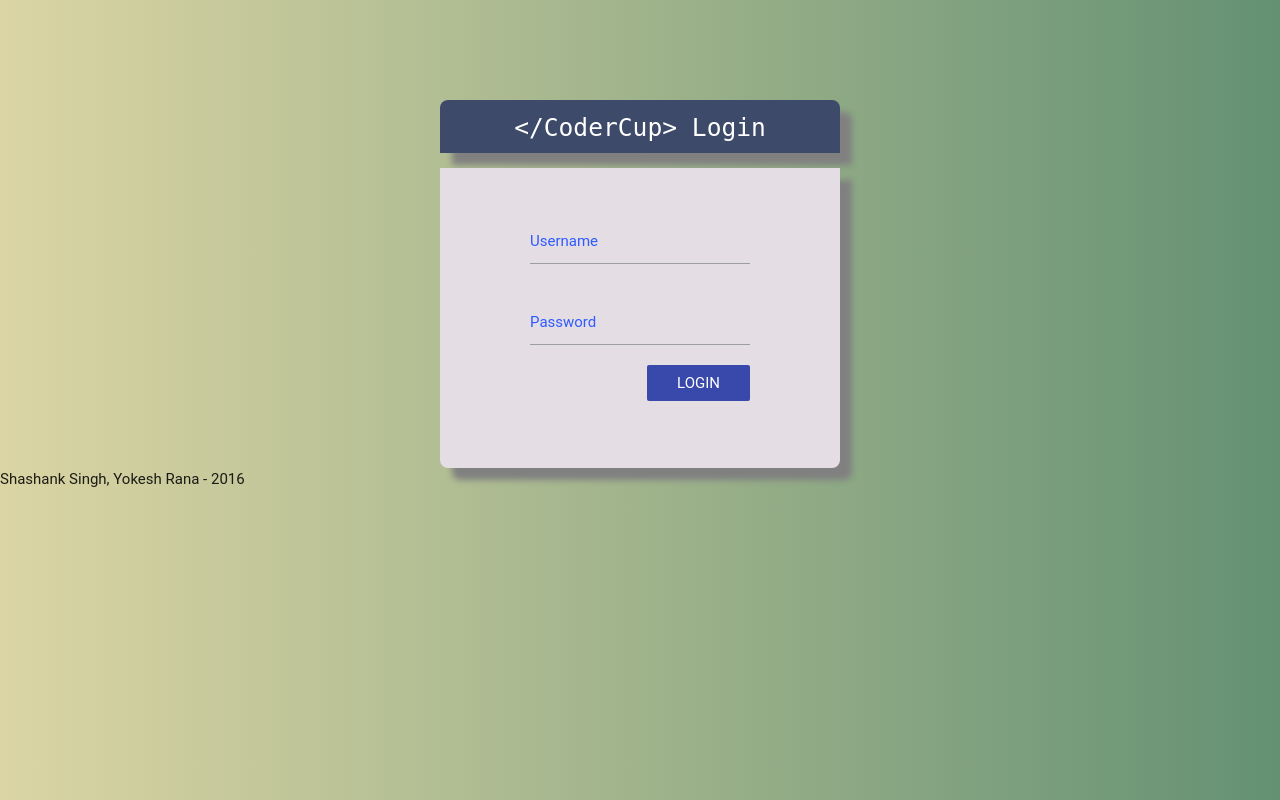
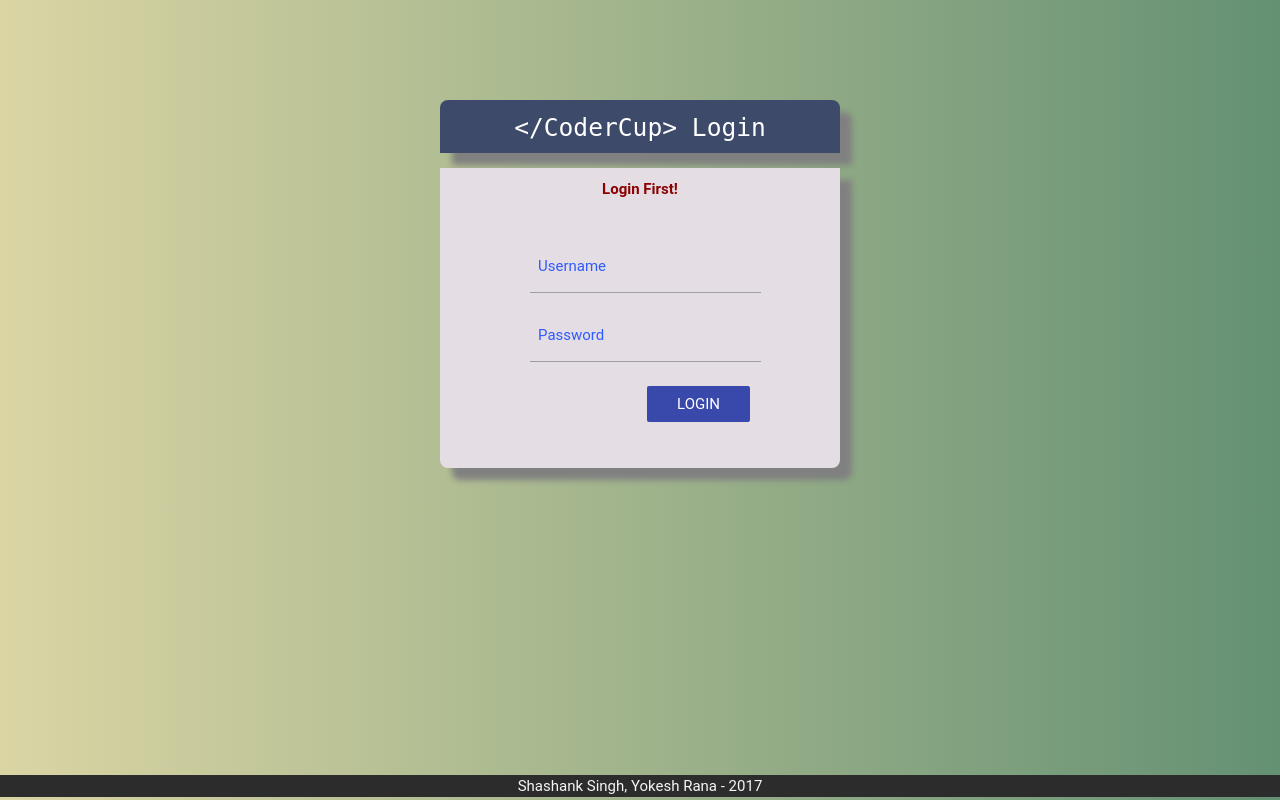
Before and after one commit to yokeshrana/CoderCup, a PHP site: page /login.php?error=unauthorized in a window 1280 px wide. Run offline with PHP 8.4, Linux system fonts and the light colour scheme; some web fonts are replaced.

Commit message:
Admin section started

```diff
--- /dev/null
+++ b/admin/footer.php
@@ -0,0 +1,4 @@
+
+</div>
+</body>
+</html>
--- a/header.php
+++ b/header.php
@@ -12,8 +12,6 @@ $title = '';
         body {
             font-family: "Lato", sans-serif;
             min-width: 1400px;
-        / / background-color: #ff6599;
-        / / color: #fff;
 
             background: #abbaab; /* fallback for old browsers */
             background: -webkit-linear-gradient(to left, #abbaab, #ffffff); /* Chrome 10-25, Safari 5.1-6 */
--- a/includes/common.php
+++ b/includes/common.php
@@ -5,7 +5,7 @@ session_start();
 
 function isLoggedin()
 {
-    return isset($_SESSION['username']);
+    return isset($_SESSION['username']) ;
 }
 
 function dbConnect()
--- a/index.php
+++ b/index.php
@@ -3,7 +3,7 @@
 require_once('includes/bootstrap.php');
 
 if(!isLoggedin())
-    header('location:login.php');
+    header('location:login.php?error=unauthorized');
 
 include('header.php');
 
--- a/login.php
+++ b/login.php
@@ -1,30 +1,36 @@
 <?php
-if(isset($_SESSION['username']))
+require_once('includes/bootstrap.php');
+
+if (isLoggedin()) {
     header('Location:index.php');
+    die();
+} else if (isset($_POST['username']) && isset($_POST['password'])) {
 
-if(isset($_POST['username']) && isset($_POST['password']))
-{
-    require_once ('includes/bootstrap.php');
     $con = dbConnect();
 
     $username = mysqli_real_escape_string($con, trim($_POST['username']));
     $password = mysqli_real_escape_string($con, trim($_POST['password']));
-    $sql = "SELECT username FROM users WHERE username='".$username."' AND password='".$password."'";
+    $sql = "SELECT username FROM users WHERE username='" . $username . "' AND password='" . $password . "'";
 
     $result = mysqli_query($con, $sql);
 
     echo mysqli_error($con);
 
-    if(mysqli_num_rows($result)>0)
+    if (mysqli_num_rows($result) > 0) {
+        if ($username == 'admin') //If admin tried logging in
         {
-        session_start();
+            $_SESSION['admin'] = true;
+            header('Location:admin/index.php');
+        } else {
             $_SESSION['username'] = $username;
             header('Location:index.php?welcome=1');
         }
-
-    else //Login details did not match
+    } else //Login details did not match
     {
+        if ($username == 'admin')
+            header('Location:login.php?error=AdminKeSathKhilwad');
         //echo($sql); die($result);
+        else
             header('Location:login.php?error=invalid');
     }
 
@@ -65,13 +71,14 @@ if(isset($_POST['username']) && isset($_POST['password']))
             box-shadow: grey 12px 12px 6px;
         }
 
-        .alert{
+        .alert {
             color: darkgreen;
             width: 100%;
             text-align: center;
             font-weight: bold;
         }
-        .alert-warn{
+
+        .alert-warn {
             width: 100%;
             text-align: center;
             color: darkred;
@@ -81,19 +88,38 @@ if(isset($_POST['username']) && isset($_POST['password']))
         .form-container {
             margin: 40px 80px;
         }
-        input{
-            padding: 3px;
-            padding-left:6px !;
+
+        .input-field input{
+            margin-bottom:2px;
         }
+
+        .footer {
+            position: absolute;
+            bottom: 3px;
+            width: 100%;
+            margin: auto;
+            text-align: center;
+            color: whitesmoke;
+            background-color: #2c2c2c;
+        }
+
+        input {
+            padding: 3px !important;
+            padding-left: 8px !important;
+        }
+
         input::-webkit-input-placeholder {
             color: #2d5bff !important;
         }
+
         input:-moz-placeholder { /* Firefox 18- */
             color: red !important;
         }
-        input::-moz-placeholder {  /* Firefox 19+ */
+
+        input::-moz-placeholder { /* Firefox 19+ */
             color: red !important;
         }
+
         input:-ms-input-placeholder {
             color: red !important;
         }
@@ -109,33 +135,36 @@ if(isset($_POST['username']) && isset($_POST['password']))
 <div class="main-container">
     <div class="alert-warn">
         <?php
-            if(isset($_GET['error']) && $_GET['error']=='invalid')
+        if (isset($_GET['error']) && $_GET['error'] == 'invalid')
             echo 'Incorrect Credentials!';
+        else if (isset($_GET['error']) && $_GET['error'] == 'unauthorized')
+            echo 'Login First!';
+        else if (isset($_GET['error']) && $_GET['error'] == 'AdminKeSathKhilwad')
+            echo 'Admin Se Mazak Nahi Bhai!';
         ?>
     </div>
     <div class="alert">
         <?php
-        if(isset($_GET['action']) && $_GET['action']=='logout')
+        if (isset($_GET['action']) && $_GET['action'] == 'logout')
             echo 'Logged Out Successfully!';
         ?>
     </div>
     <div class="form-container">
         <form class="col s12" action="login.php" method="post">
-            <div class="form-element">
-                <input type="text" placeholder="Username" name="username">
+            <div class="input-field">
+                <input class="browser-default" type="text" placeholder="Username" name="username">
             </div>
-
             <div class="input-field">
                 <input class="browser-default" type="password" placeholder="Password"
                        name="password">
-                </div>
+            </div><br>
             <button class="btn-flat indigo darken-1 white-text right">Login</button>
 
 
         </form>
     </div>
 </div>
-<div class="modal-fixed-footer">Shashank Singh, Yokesh Rana - 2016</div>
+<div class="footer">Shashank Singh, Yokesh Rana - 2017</div>
 </body>
 
 </html>
```
Also changed, not shown: admin/header.php (added, +36 -0 lines), admin/index.php (+9 -0 lines), logout.php (+3 -6 lines). Lines whose indentation alone changed are shown as unchanged.
